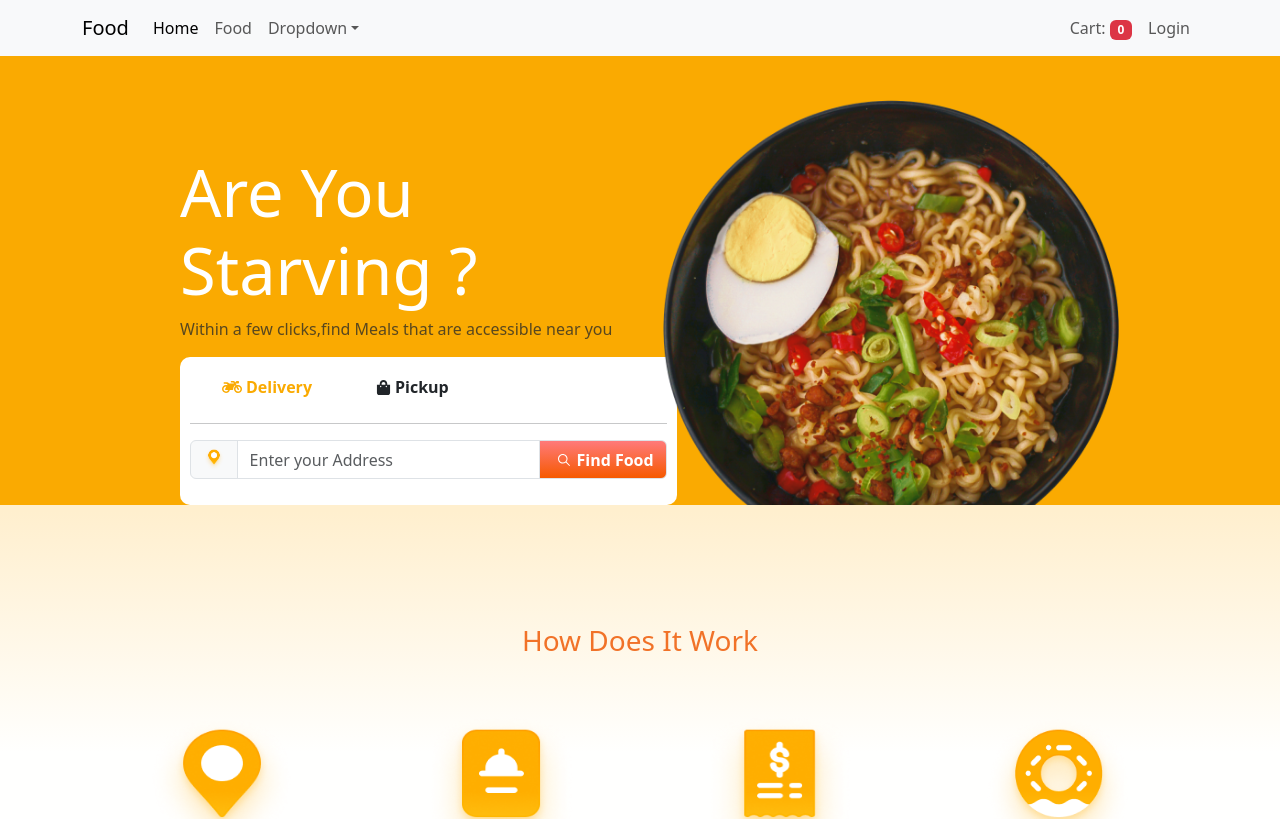
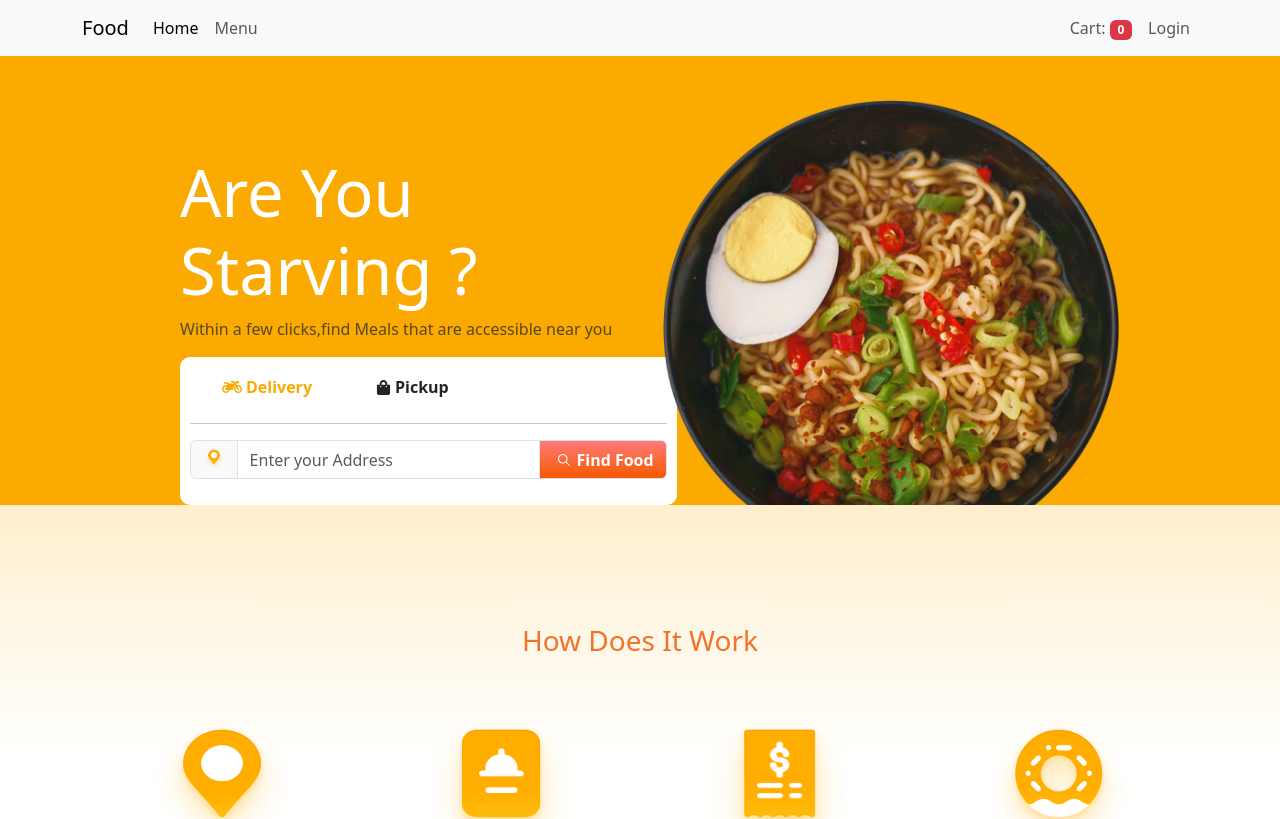
Before and after one commit to siva-82/food-app, a React (Vite) app in the folder frontend/: page / in a window 1280 px wide. Shown: the top 819 px of the page. Built offline with nearby package versions, Linux system fonts and the light colour scheme.

Commit message:
Update drop down

```diff
--- a/frontend/src/components/NavBar.jsx
+++ b/frontend/src/components/NavBar.jsx
@@ -58,18 +58,8 @@ console.log('productsCount',productsCount)
     <Navbar.Collapse className="justify-content-end flex-grow-1"id="basic-navbar-nav ">
       <Nav className="me-auto">
         <LinkContainer to='/'><Nav.Link >Home</Nav.Link></LinkContainer>
-        <LinkContainer to='/Food'><Nav.Link >Food</Nav.Link></LinkContainer>
-        <NavDropdown title="Dropdown" id="basic-nav-dropdown">
-          <NavDropdown.Item >Action</NavDropdown.Item>
-          <NavDropdown.Item >
-            Another action
-          </NavDropdown.Item>
-          <NavDropdown.Item >Something</NavDropdown.Item>
-          <NavDropdown.Divider />
-          <NavDropdown.Item >
-            Separated link
-          </NavDropdown.Item>
-        </NavDropdown>
+        <LinkContainer to='/Food'><Nav.Link >Menu</Nav.Link></LinkContainer>
+
       </Nav>
     </Navbar.Collapse>
     <Nav>
```
